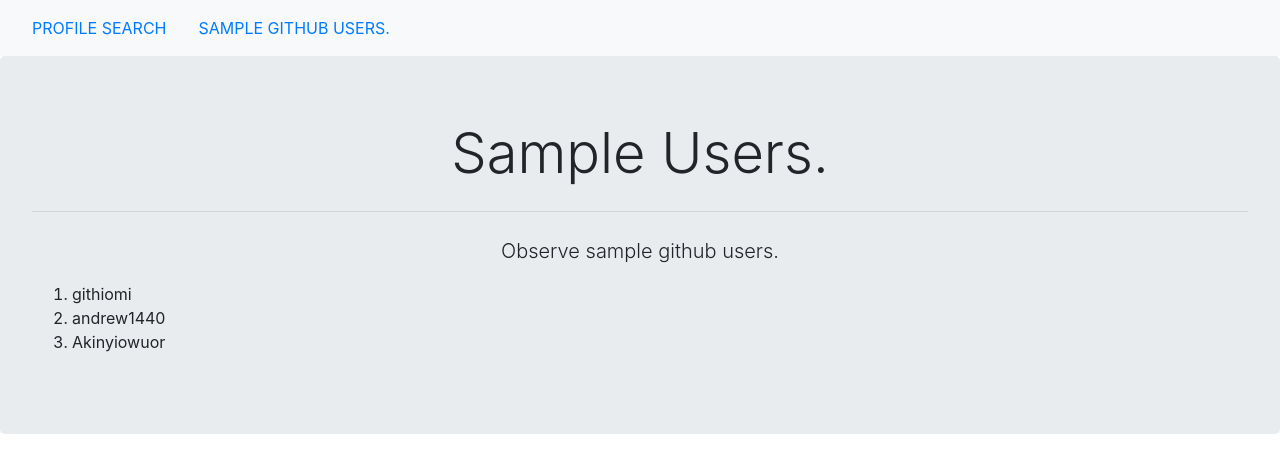
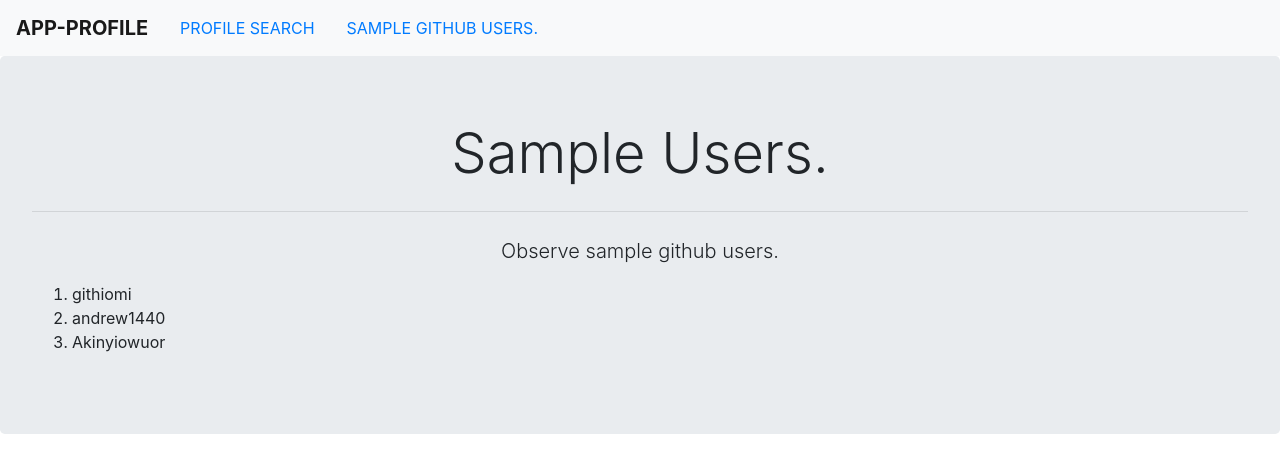
Before and after one commit to Samwelrangili/Github-Finder, an Angular app: page /sampleusers in a window 1280 px wide. Shown: the top 472 px of the page. Built offline with nearby package versions, Linux system fonts and the light colour scheme.

Commit message:
added app profile in the nav bar

```diff
--- a/src/app/app.component.css
+++ b/src/app/app.component.css
@@ -1,3 +1,3 @@
 #profile{
-    background-color: cornsilk;
+    background-color: blueviolet;
 }
--- a/src/app/navbar/navbar.component.html
+++ b/src/app/navbar/navbar.component.html
@@ -1,5 +1,5 @@
 <nav class="navbar navbar-expand-lg navbar-light bg-light">
-    <!-- <a class="navbar-brand" routerLink="profile"><b>APP-PROFILE</b></a> -->
+    <a class="navbar-brand" routerLink="profile"><b>APP-PROFILE</b></a>
     <a class="nav-item nav-link" routerLink="profile">PROFILE SEARCH</a>
     <a class="nav-item nav-link active" routerLink="sampleusers">SAMPLE GITHUB USERS.<span class="sr-only">(current)</span></a>
 
```
Also changed, not shown: 1 other file (tests, documents, lock files or other folders).
